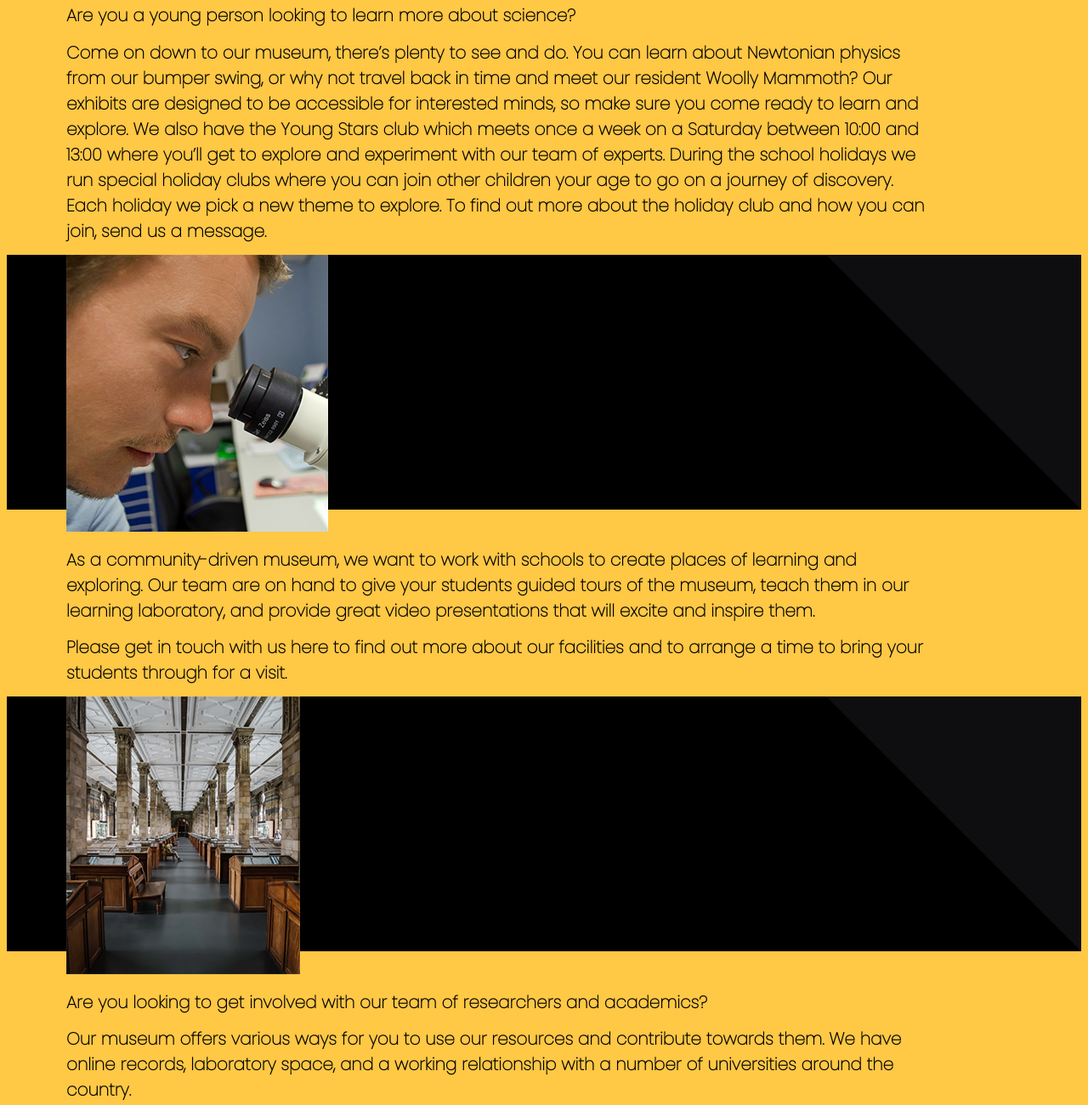
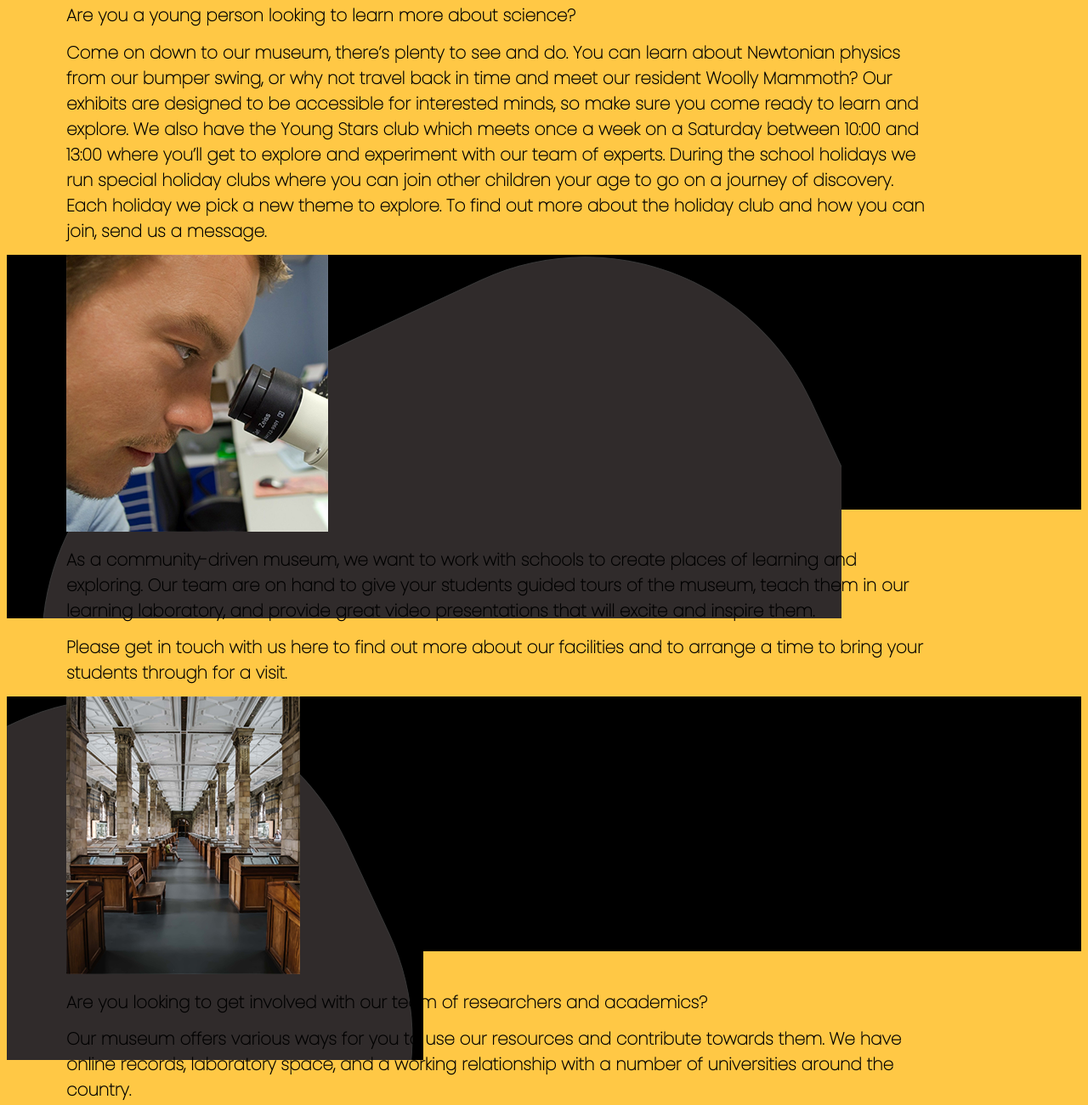
Before and after one commit to Bavy89/Semester-project-1_Bavy-Ado, a plain HTML site: page index.html in a window 1280 px wide. Shown: the part 820-2121 px from the top of the page at 85% size. Drawn offline with Linux system fonts and the light colour scheme.

Commit message:
Update index.html

```diff
--- a/index.html
+++ b/index.html
@@ -52,9 +52,10 @@
 
     <!-- blackarea -->
     <div class="blackarea-1">
-      <div class="triangle-topright">
-        </div>
-          </div>
+      <div class="back-style1">
+          <img src="images/back-style2.png" alt="background style">
+            </div>
+              </div>
     <!--blackarea-->
 
 
@@ -81,7 +82,8 @@ During the school holidays we run special holiday clubs where you can join other
 
     <!-- blackarea -->
     <div class="blackarea-2">
-        <div class="triangle-topright">
+      <div class="back-style2">
+          <img src="images/back-style4.png" alt="background style">
           </div>
             </div>
     <!-- blackarea -->
@@ -109,7 +111,8 @@ During the school holidays we run special holiday clubs where you can join other
 
     <!-- blackarea -->
     <div class="blackarea-3">
-      <div class="triangle-topright">
+      <div class="back-style3">
+          <img src="images/back-style1.png" alt="background style">
         </div>
           </div>
     <!-- blackarea -->
```
